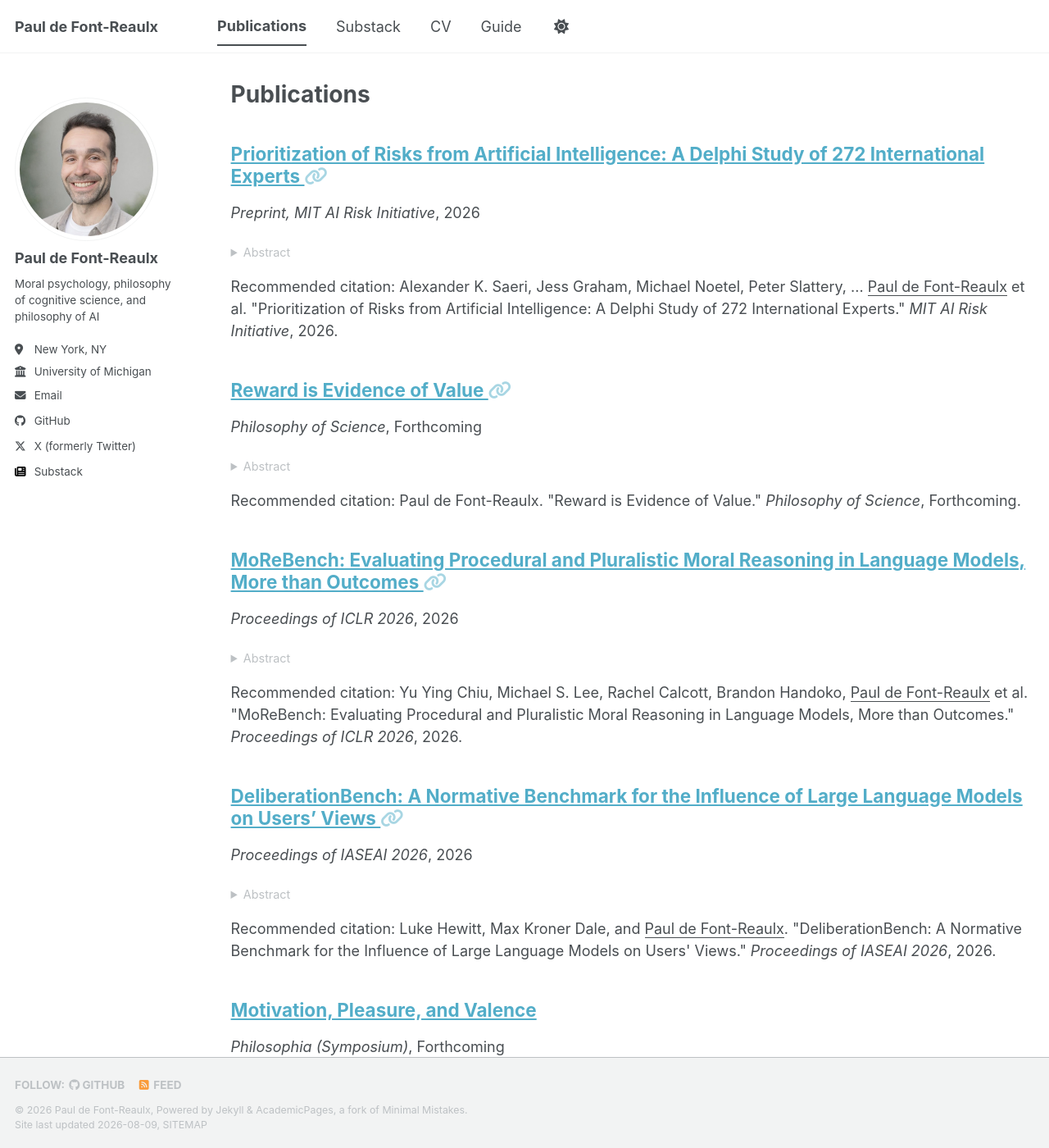
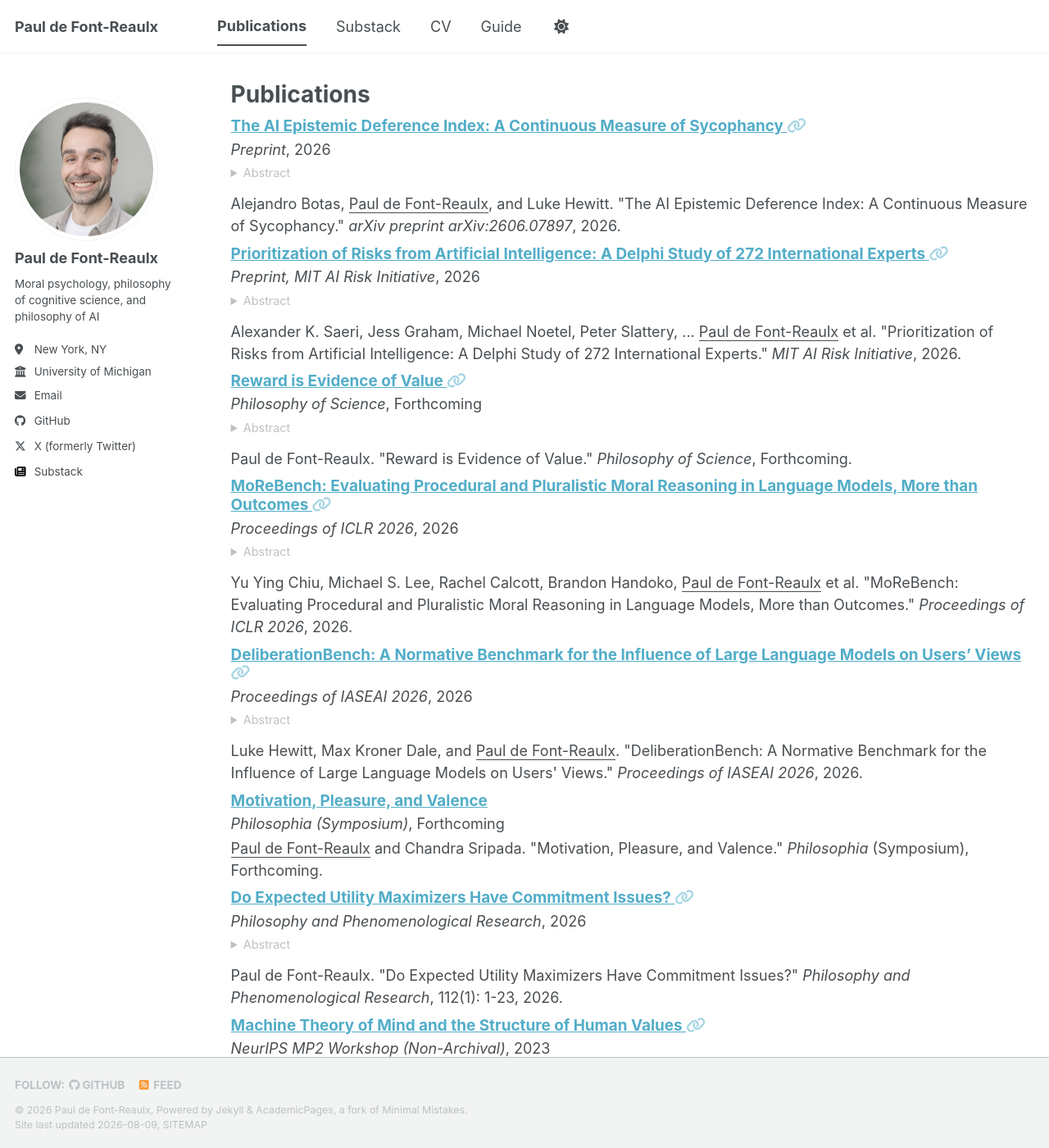
Before and after one commit to pauldfr/pauldfr.github.io, a Jekyll site: the page built from _pages/publications.html, in a window 1280 px wide and 1400 px high. Shown: the whole window at 82% size. Built offline with Jekyll 4.4.1, drawn with Linux system fonts in a browser that asks for light colours; a style sheet for code colours, icons or effects is not loaded; some of the changed text lies outside the part shown.

Commit message:
Add AEDI preprint, compact publication listing, drop citation prefix
Co-Authored-By: Claude Fable 5 <noreply@anthropic.com>

```diff
--- a/_includes/archive-single.html
+++ b/_includes/archive-single.html
@@ -60,21 +60,21 @@
     {% endif %}
 
     {% if post.citation and post.paperurl and post.slidesurl and post.bibtexurl %}
-      <p>Recommended citation: {{ post.citation }}<br /><a href="{{ post.paperurl }}">Download Paper</a> | <a href="{{ post.slidesurl }}">Download Slides</a> | <a href="{{ post.bibtexurl }}">Download Bibtex</a></p>
+      <p>{{ post.citation }}<br /><a href="{{ post.paperurl }}">Download Paper</a> | <a href="{{ post.slidesurl }}">Download Slides</a> | <a href="{{ post.bibtexurl }}">Download Bibtex</a></p>
     {% elsif post.citation and post.paperurl and post.slidesurl %}
-      <p>Recommended citation: {{ post.citation }}<br /><a href="{{ post.paperurl }}">Download Paper</a> | <a href="{{ post.slidesurl }}">Download Slides</a></p>
+      <p>{{ post.citation }}<br /><a href="{{ post.paperurl }}">Download Paper</a> | <a href="{{ post.slidesurl }}">Download Slides</a></p>
     {% elsif post.citation and post.paperurl and post.bibtexurl %}
-      <p>Recommended citation: {{ post.citation }}<br /><a href="{{ post.paperurl }}">Download Paper</a> | <a href="{{ post.bibtexurl }}">Download Bibtex</a></p>
+      <p>{{ post.citation }}<br /><a href="{{ post.paperurl }}">Download Paper</a> | <a href="{{ post.bibtexurl }}">Download Bibtex</a></p>
     {% elsif post.citation and post.paperurl %}
-      <p>Recommended citation: {{ post.citation }}<br /><a href="{{ post.paperurl }}">Download Paper</a></p>
+      <p>{{ post.citation }}<br /><a href="{{ post.paperurl }}">Download Paper</a></p>
     {% elsif post.citation and post.slidesurl and post.bibtexurl %}
-      <p>Recommended citation: {{ post.citation }}<br /><a href="{{ post.slidesurl }}">Download Slides</a> | <a href="{{ post.bibtexurl}}">Download Bibtex</a></p>
+      <p>{{ post.citation }}<br /><a href="{{ post.slidesurl }}">Download Slides</a> | <a href="{{ post.bibtexurl}}">Download Bibtex</a></p>
     {% elsif post.citation and post.slidesurl %}
-      <p>Recommended citation: {{ post.citation }}<br /><a href="{{ post.slidesurl }}">Download Slides</a></p>
+      <p>{{ post.citation }}<br /><a href="{{ post.slidesurl }}">Download Slides</a></p>
     {% elsif post.citation and post.bibtexurl %}
-      <p>Recommended citation: {{ post.citation }}<br /><a href="{{ post.bibtexurl }}">Download Bibtex</a></p>
+      <p>{{ post.citation }}<br /><a href="{{ post.bibtexurl }}">Download Bibtex</a></p>
     {% elsif post.citation %}
-      <p>Recommended citation: {{ post.citation }}</p>
+      <p>{{ post.citation }}</p>
     {% elsif post.paperurl and post.bibtexurl %}
       <p><a href="{{ post.paperurl }}">Download Paper</a> | <a href="{{ post.bibtexurl }}">Download Bibtex</a></p>
     {% elsif post.paperurl %}
--- a/_includes/head/custom.html
+++ b/_includes/head/custom.html
@@ -19,6 +19,16 @@
 <link rel="icon" href="/images/favicon.ico"/>
 <meta name="theme-color" content="var(--global-bg-color)"/>
 
+<!-- compact publication listings -->
+<style>
+  .archive .list__item .archive__item-title {
+    font-size: 1.05em;
+    margin: 0.5em 0 0.1em;
+  }
+  .archive .list__item .archive__item { margin-bottom: 0.35em; }
+  .archive .list__item .archive__item p { margin: 0.15em 0; }
+</style>
+
 <!-- collapsible abstracts on publication listings -->
 <style>
   .abstract-details { margin: 0.25em 0 0.75em; }
--- /dev/null
+++ b/_publications/2026-06-05-ai-epistemic-deference-index.md
@@ -0,0 +1,12 @@
+---
+title: "The AI Epistemic Deference Index: A Continuous Measure of Sycophancy"
+collection: publications
+category: preprints
+permalink: /publication/ai-epistemic-deference-index
+venue: "Preprint"
+link: "https://arxiv.org/abs/2606.07897"
+date: 2026-06-05
+pub_year: "2026"
+citation: 'Alejandro Botas, <u>Paul de Font-Reaulx</u>, and Luke Hewitt. &quot;The AI Epistemic Deference Index: A Continuous Measure of Sycophancy.&quot; <i>arXiv preprint arXiv:2606.07897</i>, 2026.'
+abstract: "Current AI models frequently exhibit epistemic sycophancy, endorsing claims to agree with a user. Existing evaluations typically measure this either by assessing what it takes to make a model shift a binary endorsement or by eliciting an explicit probability in a proposition. However, much user-facing sycophantic behavior is demonstrated through shifts in graded support expressed through ordinary language. We propose the AI Epistemic Deference Index (AEDI): a continuous, unidimensional score representing how sensitive the support expressed in a model's output is to the attitude expressed in a user's prompt. To generate AEDI, we provide a new protocol for estimating probabilities from natural language outputs, using LLMs-as-judges validated for consistency and correlation to human judgment. We deploy it on a new curated database of 500 propositions across diverse topics and 16,000 prompts varying in user attitude, testing eight prominent models. Every model exhibits substantial deference, though with large and systematic differences across providers, with Claude models demonstrating the least, and Grok and Gemini models the most. The effect is amplified in prompts requesting a written artifact, and concentrated on propositions where models hold weaker priors. We release AEDI as an easy-to-update benchmark and measurement pipeline for output-level sycophancy evaluation."
+---
```
